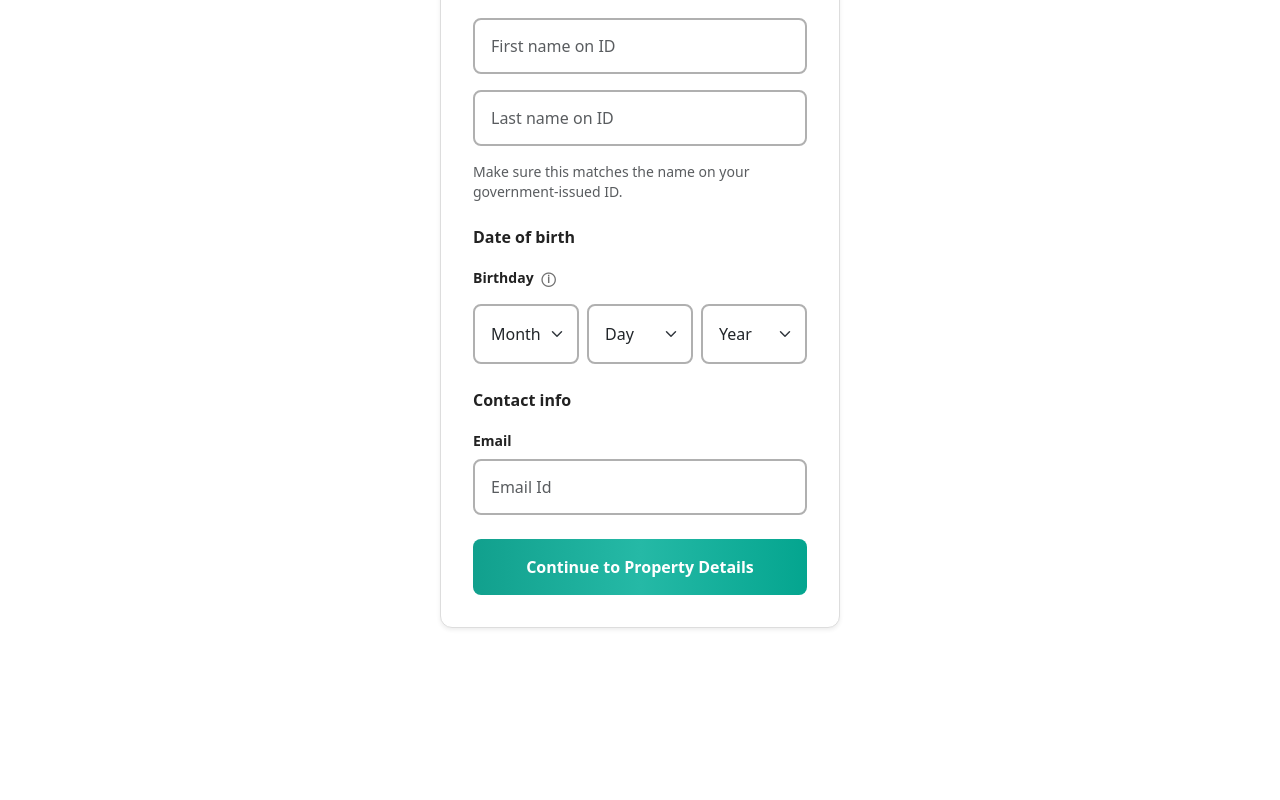
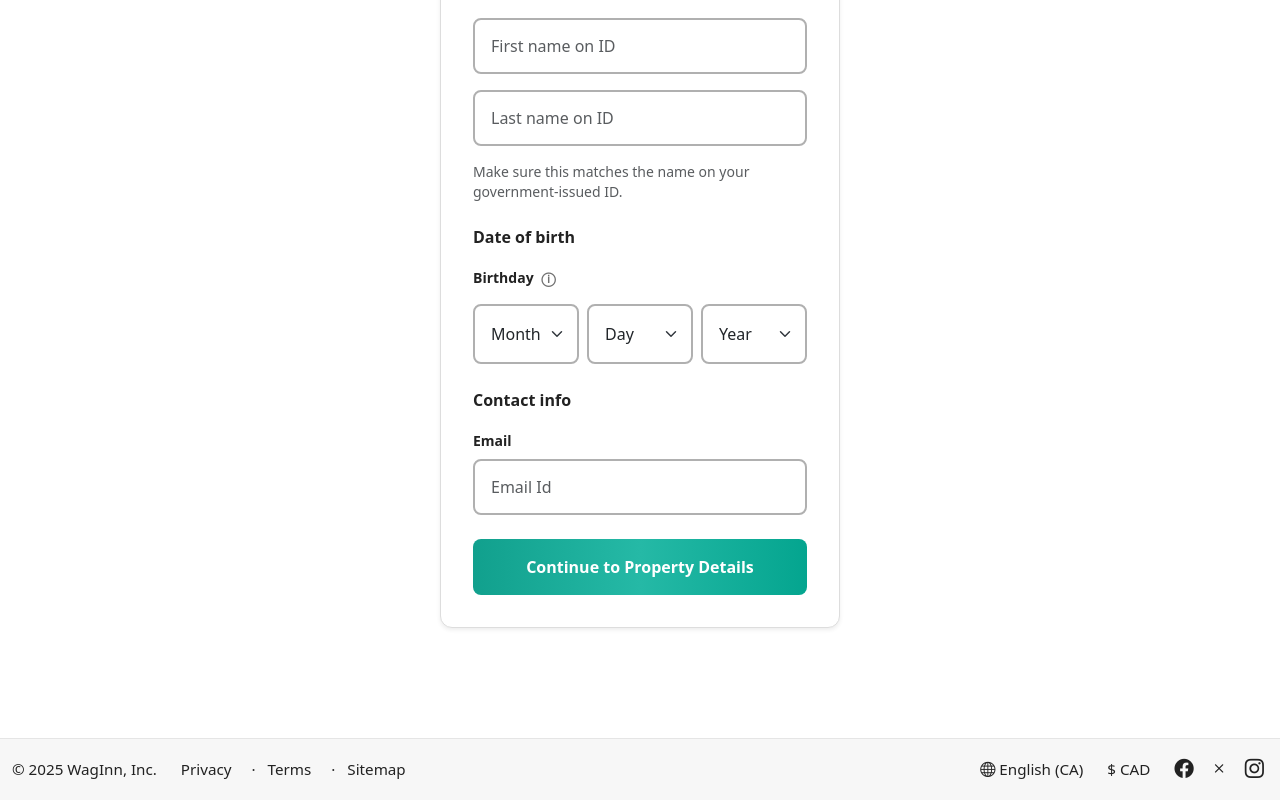
Before and after one commit to deepali-kadway/WagInn-Capstone-Project, an Angular app in the folder WagInn-Project/: page / in a window 1280 px wide. Shown: the part 282-1082 px from the top of the page. Before the commit the page ends 972 px from the top, so only its background shows below. Built offline with nearby package versions, Linux system fonts and the light colour scheme.

Commit message:
Added footer

```diff
--- a/WagInn-Project/src/app/components/host-registration/host-registration.css
+++ b/WagInn-Project/src/app/components/host-registration/host-registration.css
@@ -220,6 +220,59 @@ a {
   text-decoration: underline;
 }
 
+/* Footer Styles */
+.footer-bar {
+  background: #f7f7f7;
+  color: #222;
+  font-size: 0.95rem;
+  border-top: 1px solid #e5e5e5;
+}
+.footer-left {
+  gap: 0.5rem;
+  flex-wrap: wrap;
+}
+.footer-right {
+  gap: 0.5rem;
+  flex-wrap: wrap;
+}
+.footer-link {
+  color: #222;
+  text-decoration: none;
+  margin-right: 0.5rem;
+  font-weight: 500;
+}
+.footer-link:hover {
+  text-decoration: underline;
+  color: #3622e6;
+}
+.footer-copyright {
+  font-weight: 400;
+}
+.footer-lang, .footer-currency {
+  font-weight: 500;
+  color: #222;
+}
+.footer-icon {
+  color: #222;
+  font-size: 1.2rem;
+  text-decoration: none;
+  margin-right: 0.25rem;
+}
+.footer-icon:hover {
+  color: #3622e6;
+}
+
+@media (max-width: 768px) {
+  .footer-bar .container-fluid {
+    flex-direction: column;
+    align-items: flex-start;
+    gap: 0.5rem;
+  }
+  .footer-right {
+    margin-top: 0.5rem;
+  }
+}
+
 /* Responsive Design */
 @media (max-width: 768px) {
   .registration-card {
@@ -265,8 +318,3 @@ a {
     width: 100px;
   }
 }
-
-/* Smooth transitions for all interactive elements */
-* {
-  transition: border-color 0.2s ease, box-shadow 0.2s ease;
-}
--- a/WagInn-Project/src/app/components/host-registration/host-registration.html
+++ b/WagInn-Project/src/app/components/host-registration/host-registration.html
@@ -216,3 +216,27 @@
     </div>
   </div>
 </div>
+
+<footer class="footer-bar mt-5 py-3">
+  <div
+    class="container-fluid d-flex justify-content-between align-items-center flex-wrap"
+  >
+    <div class="footer-left d-flex align-items-center flex-wrap">
+      <span class="footer-copyright me-3">© 2025 WagInn, Inc.</span>
+      <a href="#" class="footer-link">Privacy</a>
+      <span class="mx-1">·</span>
+      <a href="#" class="footer-link">Terms</a>
+      <span class="mx-1">·</span>
+      <a href="#" class="footer-link">Sitemap</a>
+    </div>
+    <div class="footer-right d-flex align-items-center flex-wrap">
+      <span class="footer-lang me-3"
+        ><i class="bi bi-globe"></i> English (CA)</span
+      >
+      <span class="footer-currency me-3">$ CAD</span>
+      <a href="#" class="footer-icon me-2"><i class="bi bi-facebook"></i></a>
+      <a href="#" class="footer-icon me-2"><i class="bi bi-x"></i></a>
+      <a href="#" class="footer-icon"><i class="bi bi-instagram"></i></a>
+    </div>
+  </div>
+</footer>
--- a/WagInn-Project/src/index.html
+++ b/WagInn-Project/src/index.html
@@ -6,6 +6,7 @@
   <base href="/">
   <meta name="viewport" content="width=device-width, initial-scale=1">
   <link rel="icon" type="image/x-icon" href="favicon.ico">
+  <link rel="stylesheet" href="https://cdn.jsdelivr.net/npm/bootstrap-icons@1.10.5/font/bootstrap-icons.css">
 </head>
 <body>
   <app-root></app-root>
```
